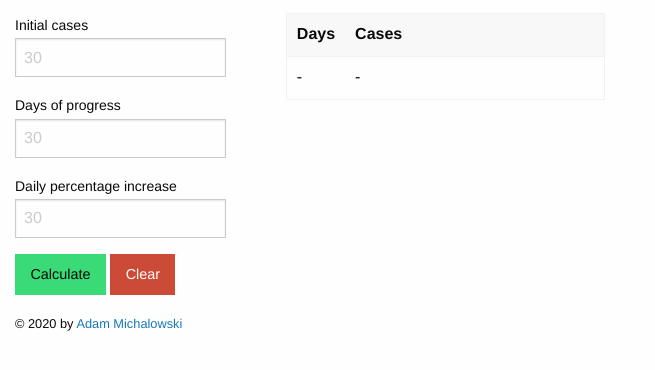
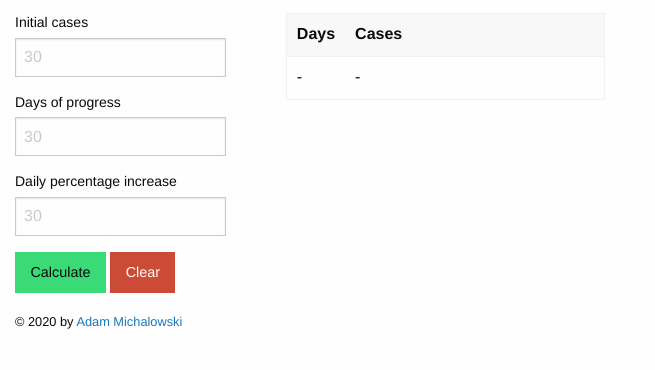
Before and after one commit to fireseasonnow/disease-progress-calculator, a plain HTML site: page index.html in a window 1280 px wide. Shown: the part 72-442 px from the top of the page, without its empty margins (0-655 px from the left). Drawn offline with nearby package versions, Linux system fonts and the light colour scheme.

Commit message:
Small styling changes

```diff
--- a/index.html
+++ b/index.html
@@ -19,24 +19,24 @@
     <main class="grid-x grid-margin-x grid-padding-x small-12">
       <section class="inputs cell small-5">
         <form>
-          <label
-            >Initial cases
+          <label class="inputs__label">
+            Initial cases
             <input
               class="inputs__input inputs__input--initial"
               type="number"
               placeholder="30"
             />
           </label>
-          <label
-            >Days of progress
+          <label class="inputs__label">
+            Days of progress
             <input
               class="inputs__input inputs__input--days"
               type="number"
               placeholder="30"
             />
           </label>
-          <label
-            >Daily percentage increase
+          <label class="inputs__label">
+            Daily percentage increase
             <input
               class="inputs__input inputs__input--percentage"
               type="number"
--- a/style.css
+++ b/style.css
@@ -1,5 +1,5 @@
 body {
-  margin-top: 10px;
+  margin: 10px 0 40px;
   max-width: 650px;
 }
 
@@ -15,3 +15,11 @@ body {
 .result__tableFirstColumn {
   width: 50px;
 }
+
+.inputs__label {
+  line-height: 1.4;
+}
+
+.inputs__input {
+  margin-top: 5px;
+}
```
